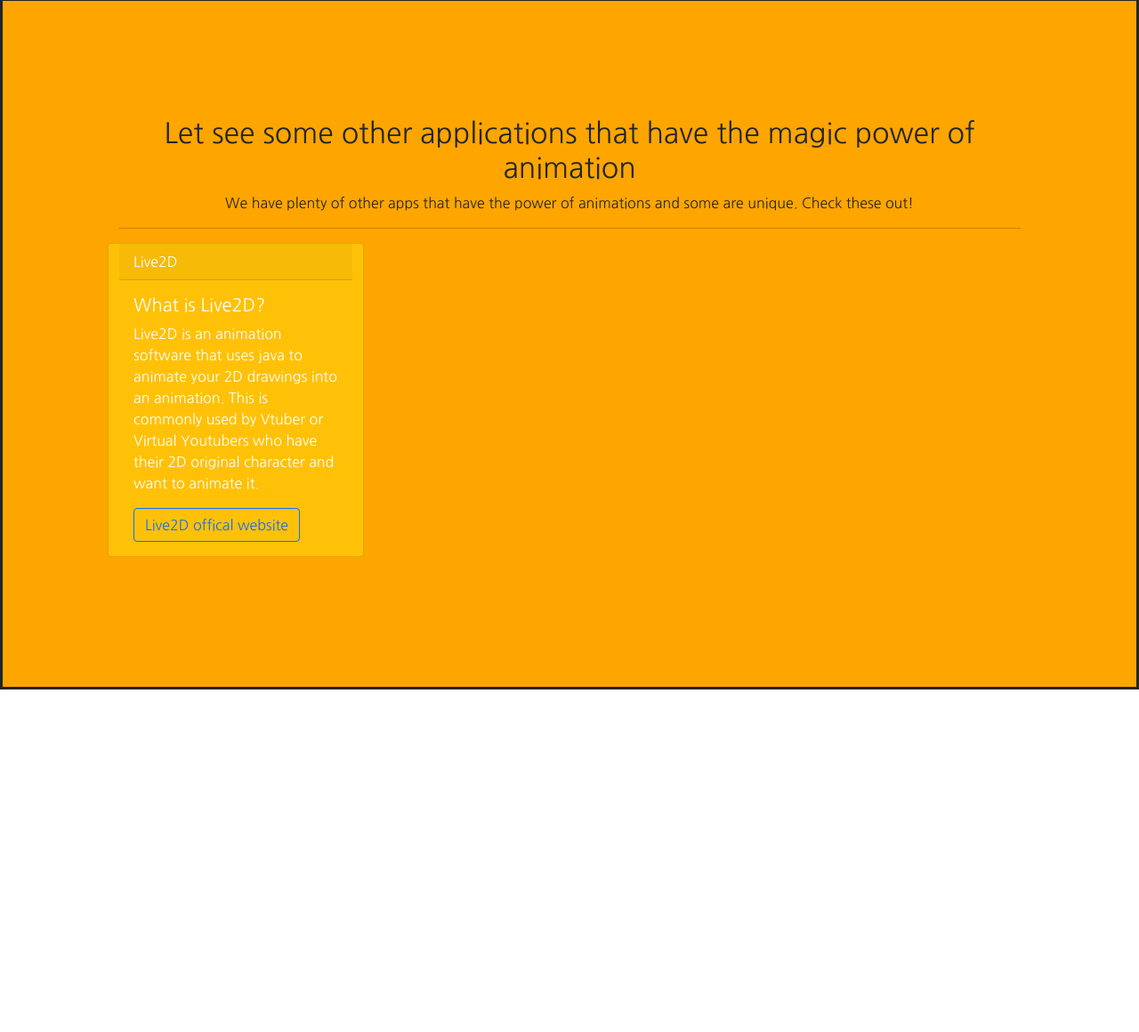
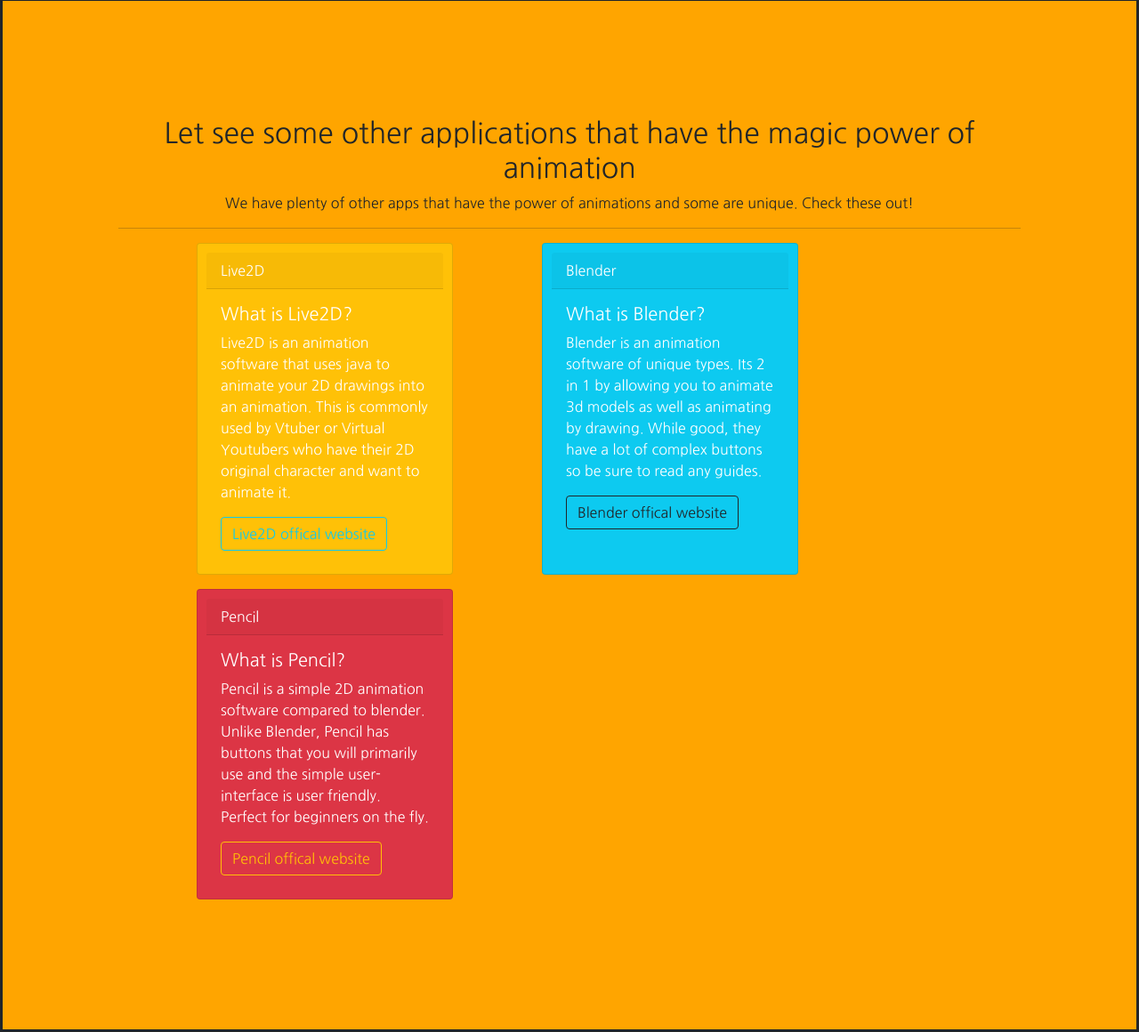
Before and after one commit to aronl9810/sep10-freedom-project, a plain HTML site: page index.html in a window 1280 px wide. Shown: the part 2390-3550 px from the top of the page at 89% size. Before the commit the page ends 3165 px from the top, so only its background shows below. Drawn offline with nearby package versions, Linux system fonts and the light colour scheme; a script that the page names is missing.

Commit message:
cards done

```diff
--- a/index.html
+++ b/index.html
@@ -175,19 +175,35 @@
               <p>We have plenty of other apps that have the power of animations and some are unique. Check these out!</p>
             </div>
             <hr></hr>
+
             <div class = "row">
               <div class="card text-white bg-warning mb-3" style="max-width: 18rem;">
                 <div class="card-header">Live2D</div>
                 <div class="card-body">
                   <h5 class="card-title">What is Live2D?</h5>
                   <p class="card-text">Live2D is an animation software that uses java to animate your 2D drawings into an animation. This is commonly used by Vtuber or Virtual Youtubers who have their 2D original character and want to animate it.</p>
-                  <a href = "https://www.live2d.com/en/"><button type="button" class="btn btn-outline-primary">Live2D offical website</button></a>
+                  <a href = "https://www.live2d.com/en/"><button type="button" class="btn btn-outline-info">Live2D offical website</button></a>
+                </div>
+              </div>
+
+              <div class="card text-white bg-info mb-3" style="max-width: 18rem;">
+                <div class="card-header">Blender</div>
+                <div class="card-body">
+                  <h5 class="card-title">What is Blender?</h5>
+                  <p class="card-text">Blender is an animation software of unique types. Its 2 in 1 by allowing you to animate 3d models as well as animating by drawing. While good, they have a lot of complex buttons so be sure to read any guides. </p>
+                  <a href = "https://www.blender.org/"><button type="button" class="btn btn-outline-dark">Blender offical website</button></a>
+                </div>
+              </div>
+
+              <div class="card text-white bg-danger mb-3" style="max-width: 18rem;">
+                <div class="card-header">Pencil</div>
+                <div class="card-body">
+                  <h5 class="card-title">What is Pencil?</h5>
+                  <p class="card-text">Pencil is a simple 2D animation software compared to blender. Unlike Blender, Pencil has buttons that you will primarily use and the simple user-interface is user friendly. Perfect for beginners on the fly.</p>
+                  <a href = "https://www.pencil2d.org/"><button type="button" class="btn btn-outline-warning">Pencil offical website</button></a>
                 </div>
               </div>
             </div>
-
-
-
           </div>
         </div>
 
--- a/style.css
+++ b/style.css
@@ -54,6 +54,11 @@
     display:block;
 }
 
+.card {
+    padding:10px;
+    margin-left:100px;
+}
+
 /*Animation*/
 @keyframes movingtext{
     0%{
```
